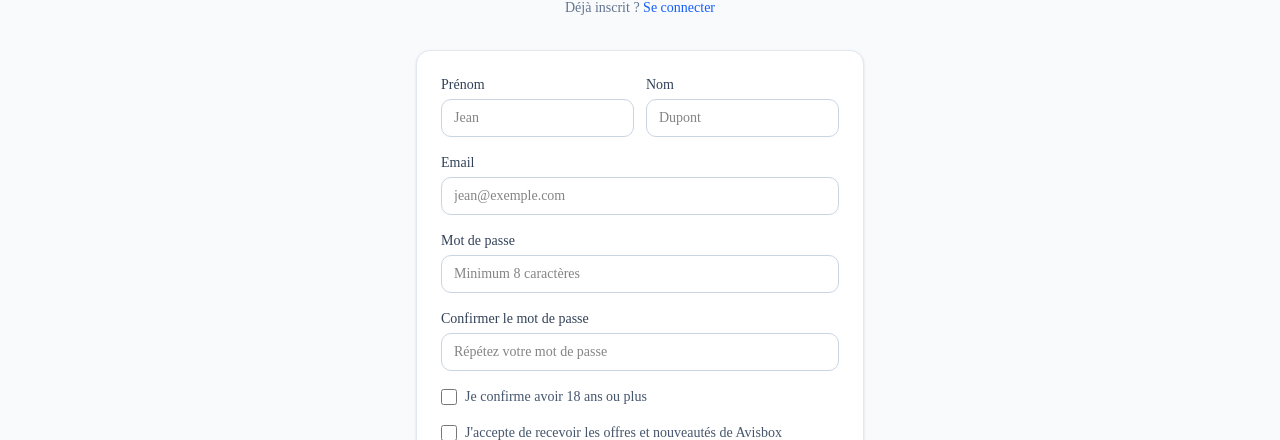
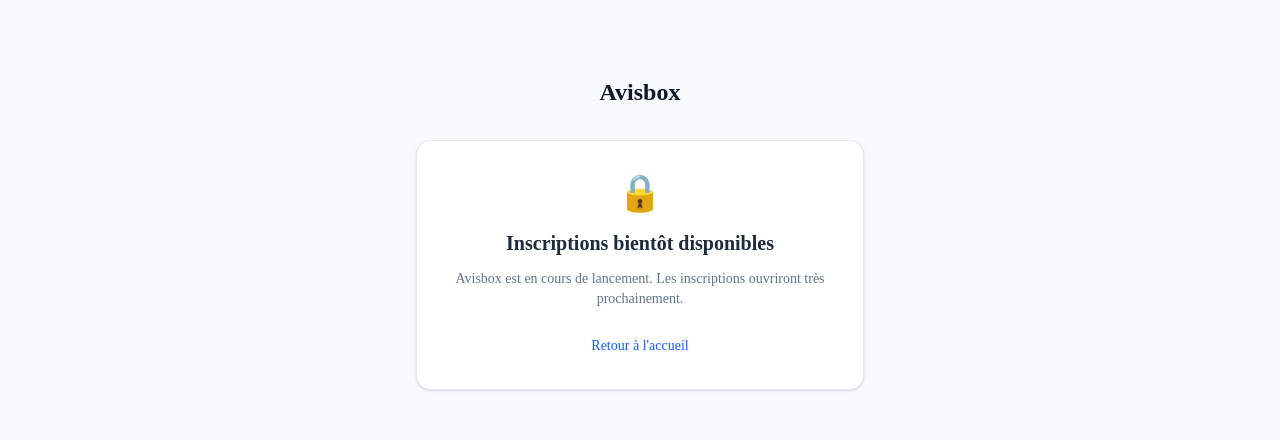
Before and after one commit to BauwensThomas/SecondAvis, a Next.js app: page /register in a window 1280 px wide. Shown: the part 232-672 px from the top of the page. Built offline with nearby package versions, Linux system fonts and the light colour scheme; no server answers.

Commit message:
Admin access + site en construction

```diff
--- a/app/(auth)/register/page.tsx
+++ b/app/(auth)/register/page.tsx
@@ -1,11 +1,11 @@
 'use client'
 
-import { useState } from 'react'
+import { useState, Suspense } from 'react'
 import { useForm } from 'react-hook-form'
 import { zodResolver } from '@hookform/resolvers/zod'
 import { z } from 'zod'
 import Link from 'next/link'
-import { useRouter } from 'next/navigation'
+import { useRouter, useSearchParams } from 'next/navigation'
 import { Button } from '@/components/ui/button'
 
 // Schéma de validation du formulaire d'inscription
@@ -26,11 +26,43 @@
 
 type FormData = z.infer<typeof schema>
 
-// Page d'inscription - crée un compte client
-export default function RegisterPage() {
+// Page affichée quand les inscriptions sont fermées (beta)
+function PageBientotDisponible() {
+  return (
+    <div className="min-h-screen bg-slate-50 flex items-center justify-center px-4 py-12">
+      <div className="w-full max-w-md text-center">
+        <Link href="/" className="text-2xl font-bold text-slate-900">
+          Avisbox
+        </Link>
+        <div className="mt-8 bg-white rounded-xl border border-slate-200 p-8 shadow-sm">
+          <div className="text-4xl mb-4">🔒</div>
+          <h1 className="text-xl font-semibold text-slate-800 mb-3">
+            Inscriptions bientôt disponibles
+          </h1>
+          <p className="text-slate-500 text-sm mb-6">
+            Avisbox est en cours de lancement. Les inscriptions ouvriront très prochainement.
+          </p>
+          <Link href="/" className="text-blue-600 hover:underline text-sm">
+            Retour à l'accueil
+          </Link>
+        </div>
+      </div>
+    </div>
+  )
+}
+
+// Formulaire d'inscription - composant interne pour useSearchParams
+function FormulaireInscription() {
   const router = useRouter()
+  const searchParams = useSearchParams()
   const [serverError, setServerError] = useState<string | null>(null)
   const [loading, setLoading] = useState(false)
+
+  // Vérifie si les inscriptions sont ouvertes ou si le code beta est valide
+  const inscriptionsOuvertes = process.env.NEXT_PUBLIC_REGISTRATION_OPEN === 'true'
+  const codeBeta = searchParams.get('beta')
+  const codeBetaValide = codeBeta === process.env.NEXT_PUBLIC_BETA_CODE
+  const accesAutorise = inscriptionsOuvertes || codeBetaValide
 
   const {
     register,
@@ -66,6 +98,11 @@
     } finally {
       setLoading(false)
     }
+  }
+
+  // Inscriptions fermées et pas de code beta valide
+  if (!accesAutorise) {
+    return <PageBientotDisponible />
   }
 
   return (
@@ -232,3 +269,12 @@
     </div>
   )
 }
+
+// Page d'inscription - enveloppée dans Suspense pour useSearchParams
+export default function RegisterPage() {
+  return (
+    <Suspense fallback={<div className="min-h-screen bg-slate-50" />}>
+      <FormulaireInscription />
+    </Suspense>
+  )
+}
```
